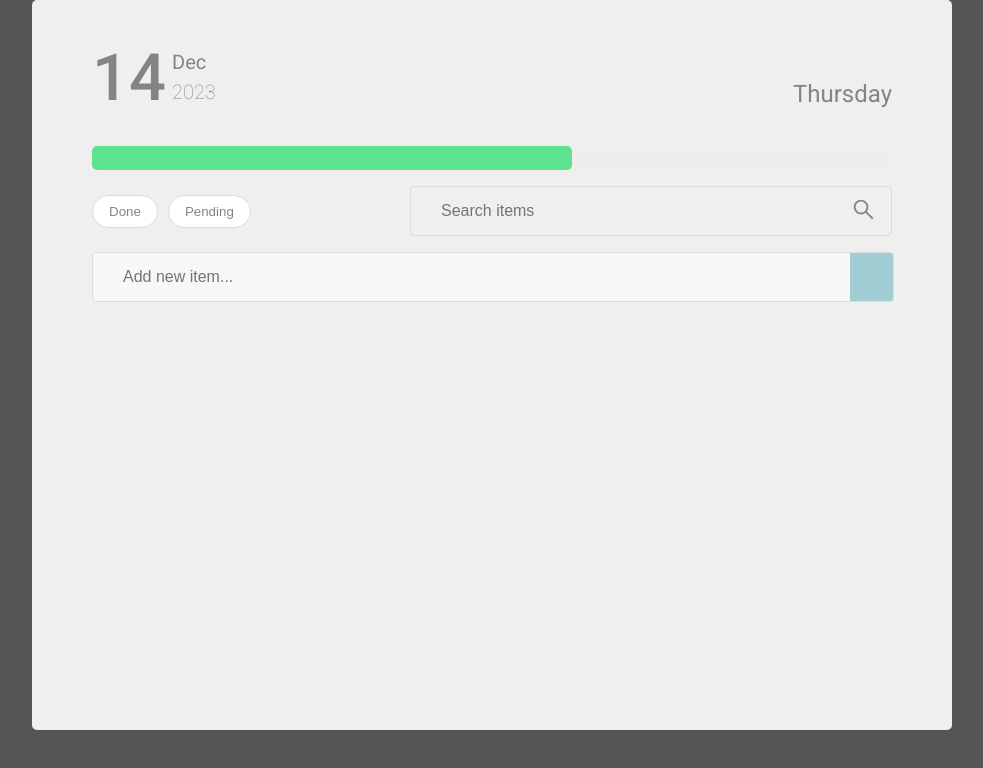
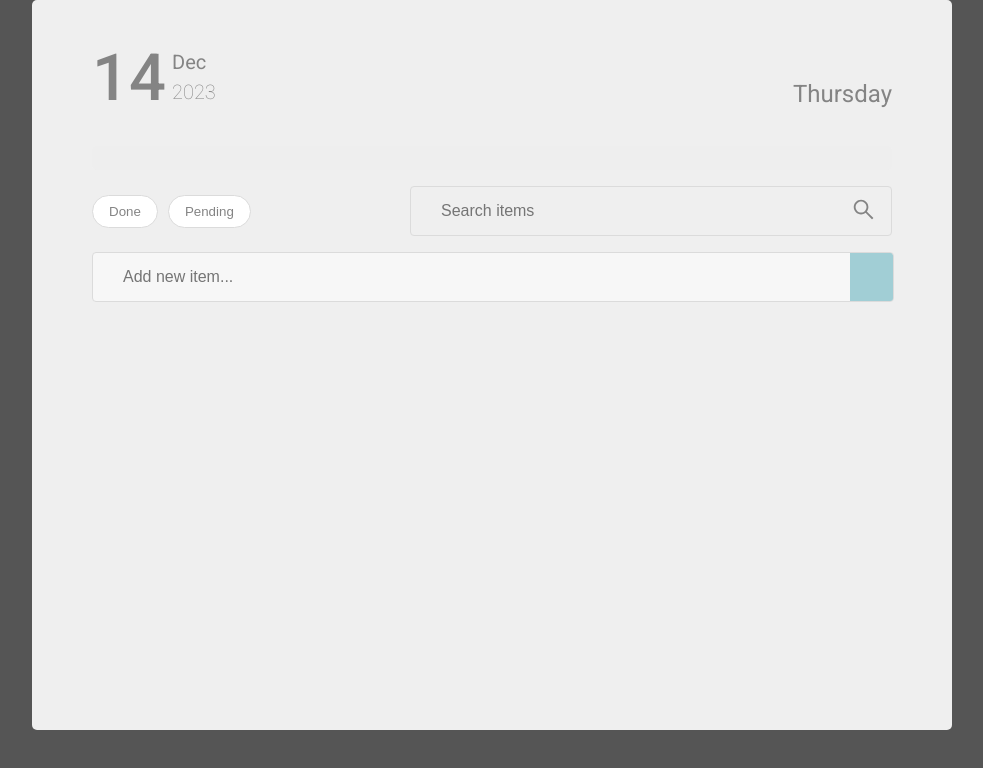
Before and after one commit to sizebay/frontend-challenge, a React (Create React App) app: page / in a window 1280 px wide. Shown: the top 768 px of the page, without its empty margins (148-1131 px from the left). Built offline with nearby package versions, Linux system fonts and the light colour scheme; data requests are answered from the project's data file; some icons are missing.

Commit message:
feat: progress bar

```diff
--- a/src/components/ProgressBar/index.tsx
+++ b/src/components/ProgressBar/index.tsx
@@ -1,4 +1,7 @@
+import React, { useEffect, useState } from "react";
 import { linearProgressClasses, styled, LinearProgress } from "@mui/material";
+import { useTasksContext } from "../../context/TasksContext";
+
 
 const BorderLinearProgress = styled(LinearProgress)(({ theme }) => ({
   height: 24,
@@ -14,6 +17,18 @@ const BorderLinearProgress = styled(LinearProgress)(({ theme }) => ({
   },
 }));
 
-export default function ProgressBar() {
-  return <BorderLinearProgress variant="determinate" value={60} />;
-}
+const ProgressBar = () => {
+  const { tasks } = useTasksContext();
+  const [divide, setDivide] = useState(0);
+
+  useEffect(() => {
+    const totalTasks = tasks.length;
+    const completedTasks = tasks.filter((task) => task.isCompleted).length;
+    const percentage =
+      totalTasks === 0 ? 0 : (completedTasks / totalTasks) * 100;
+    setDivide(percentage);
+  }, [tasks]);
+  return <BorderLinearProgress variant="determinate" value={divide} />;
+};
+
+export default ProgressBar;
```
